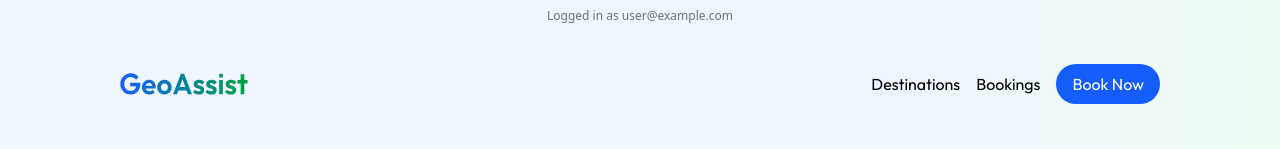
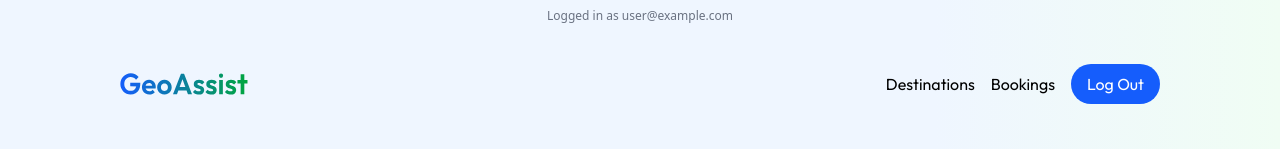
Before and after one commit to DebuggingNinjas/GeoAssist, a React (Vite) app in the folder client/reactApp/: page / in a window 1280 px wide. Shown: the top 149 px of the page. Built offline with nearby package versions, Linux system fonts and the light colour scheme; no server answers; sample sign-in values are in the browser's storage.

Commit message:
Added Log out functionality

```diff
--- a/client/reactApp/src/components/Card.jsx
+++ b/client/reactApp/src/components/Card.jsx
@@ -10,7 +10,8 @@ function Card({ title, price, image, rating }) {
           alt={title}
           className="w-full h-48 object-cover"
           onError={(e) => {
-            console.error("Error loading image for", title);
+            // console.error("Error loading image for", title);
+            // console.error(e);
             e.target.src =
               "https://images.unsplash.com/photo-1507992781348-310259076fe0?q=80&w=2940&auto=format&fit=crop"; // fallback image
           }}
--- a/client/reactApp/src/components/Navbar.jsx
+++ b/client/reactApp/src/components/Navbar.jsx
@@ -1,5 +1,6 @@
 import Logo from "../assets/GeoAssist.svg";
 import React from "react";
+import { doSignOut } from "../firebase/auth";
 
 // prob need to add react-router-dom for routing
 
@@ -13,8 +14,11 @@ function Navbar() {
       <ul className="flex gap-4 justify-center items-center">
         <li className="font-outfit">Destinations</li>
         <li className="font-outfit">Bookings</li>
-        <li className="font-outfit px-4 py-2 bg-blue-600 text-white rounded-3xl">
-          Book Now
+        <li
+          className="font-outfit px-4 py-2 bg-blue-600 hover:cursor-pointer text-white rounded-3xl"
+          onClick={doSignOut}
+        >
+          Log Out
         </li>
       </ul>
     </div>
```
